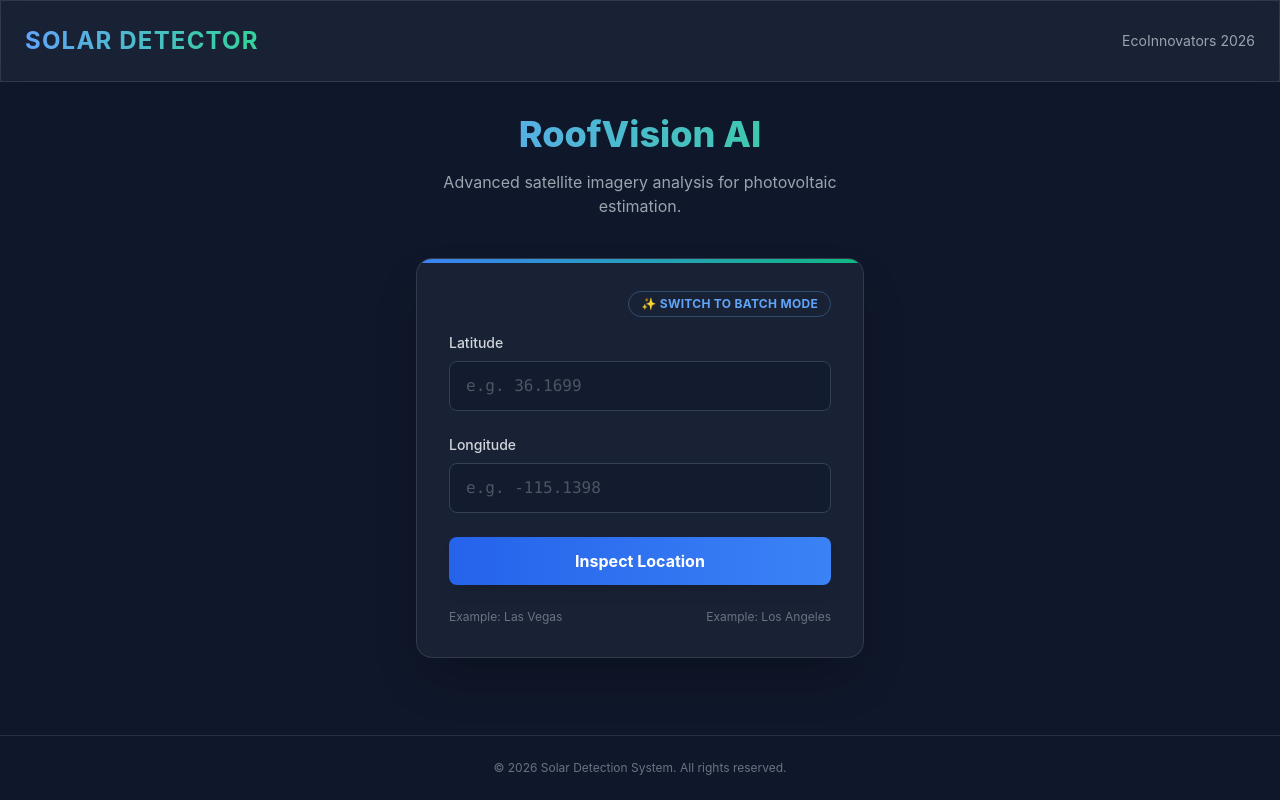
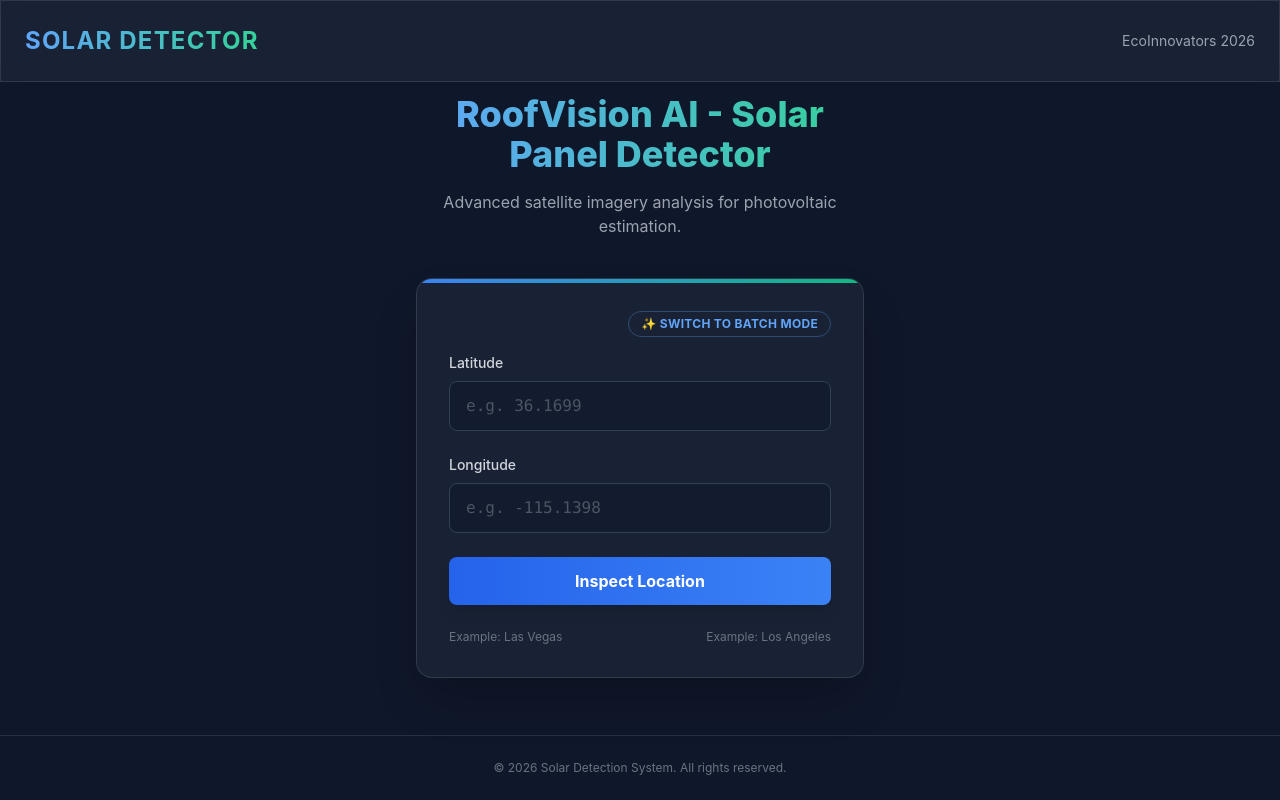
Before and after one commit to pagadalacharankarthik/solar-panel-detector, a React (Create React App) app in the folder antigravity/frontend/: page / in a window 1280 px wide. Built offline with nearby package versions, Linux system fonts and the light colour scheme.

Commit message:
Update title to include 'Solar Panel Detector'

```diff
--- a/antigravity/frontend/src/pages/InputPage.js
+++ b/antigravity/frontend/src/pages/InputPage.js
@@ -43,7 +43,7 @@ function InputPage() {
       <div className="w-full max-w-md">
         <div className="text-center mb-10">
           <h2 className="text-4xl font-extrabold text-transparent bg-clip-text bg-gradient-to-r from-blue-400 to-emerald-400 mb-4">
-            RoofVision AI
+            RoofVision AI - Solar Panel Detector
           </h2>
           <p className="text-gray-400">
             Advanced satellite imagery analysis for photovoltaic estimation.
```
